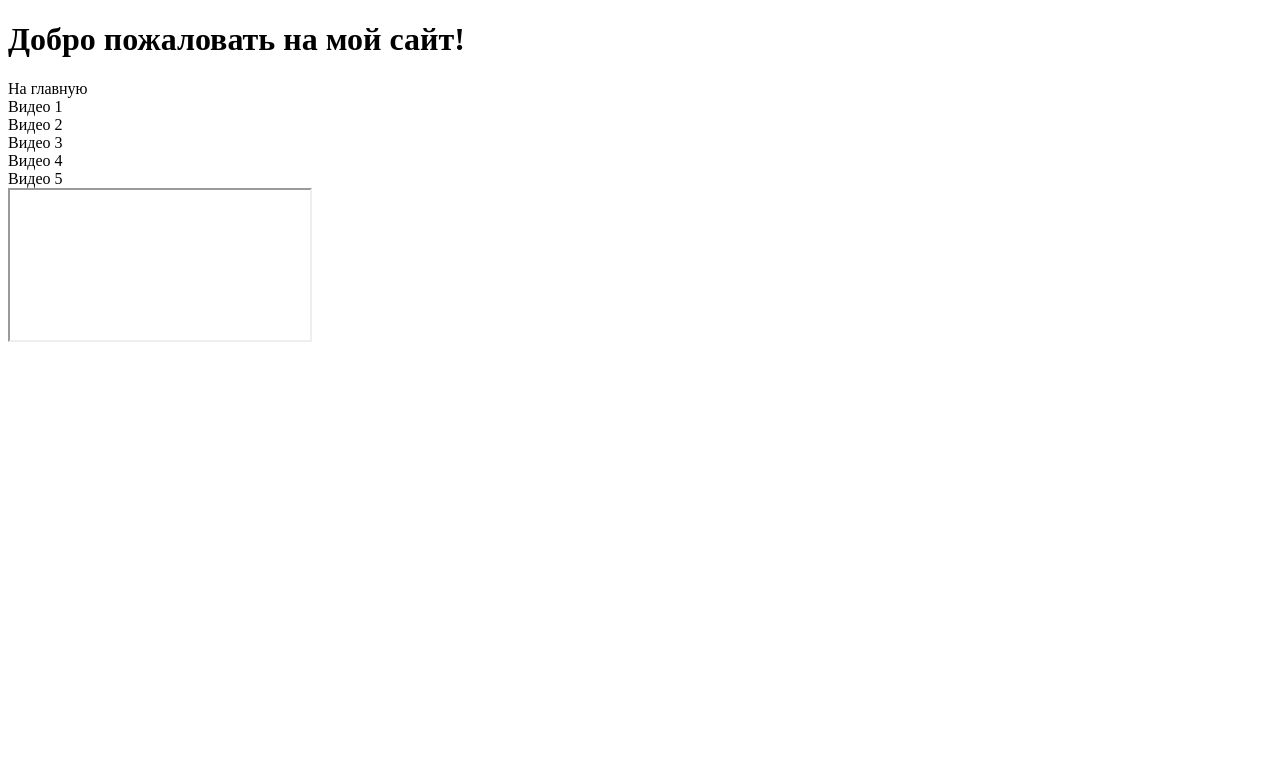
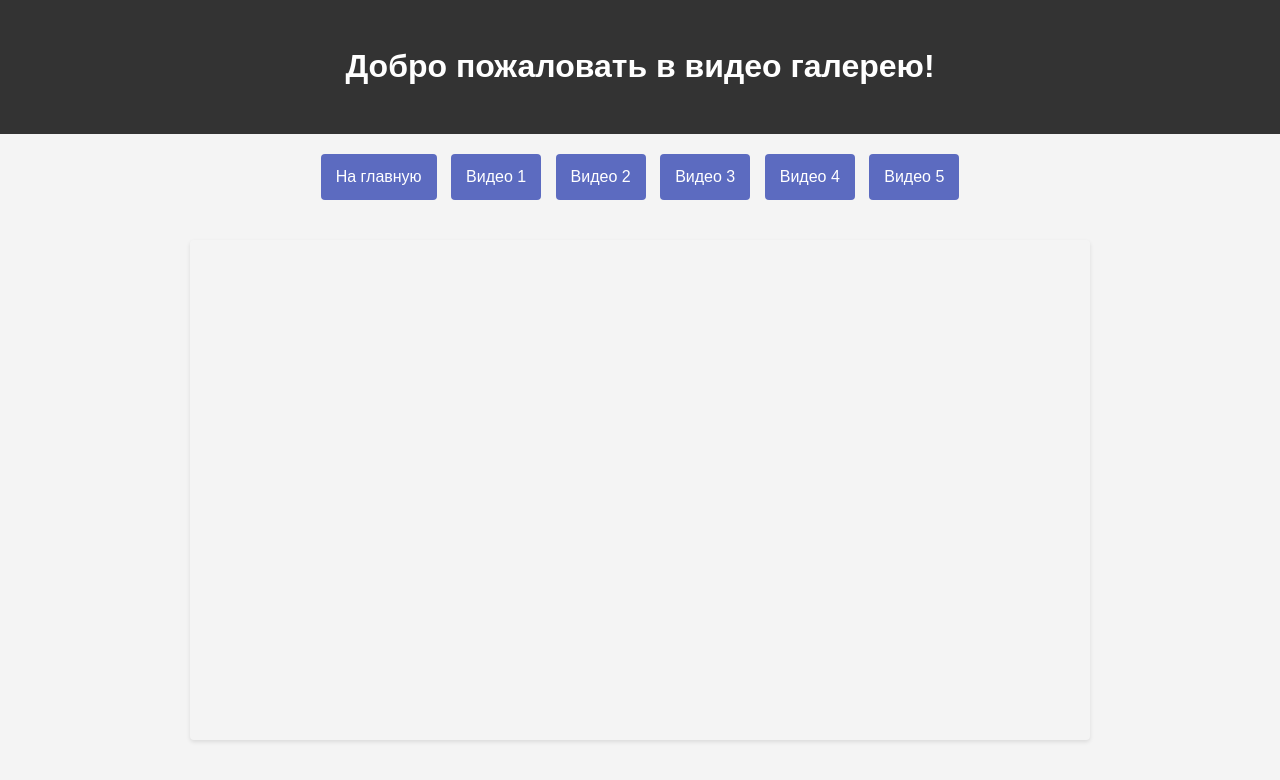
Before and after one commit to evgeny-dmitrievich/evgeny.dmitrievich.github.io, a plain HTML site: page index.html in a window 1280 px wide. Drawn offline with Linux system fonts and the light colour scheme.

Commit message:
Update index.html

```diff
--- a/index.html
+++ b/index.html
@@ -3,21 +3,69 @@
 <head>
     <meta charset="UTF-8">
     <meta name="viewport" content="width=device-width, initial-scale=1.0">
-    <title>Мой сайт с видео</title>
+    <title>Видео Галерея</title>
     <style>
-        /* - Ваши стили - */
+        body {
+            font-family: 'Arial', sans-serif;
+            margin: 0;
+            padding: 0;
+            background: #f4f4f4;
+            color: #333;
+            line-height: 1.6;
+        }
+
+        header {
+            background: #333;
+            color: #fff;
+            padding: 20px 0;
+            text-align: center;
+        }
+
+        .buttons-container {
+            text-align: center;
+            padding: 20px;
+        }
+
+        .button {
+            padding: 10px 15px;
+            display: inline-block;
+            margin-right: 10px;
+            background: #5C6BC0;
+            color: white;
+            border-radius: 4px;
+            text-decoration: none;
+            transition: background-color 0.3s ease-in-out;
+        }
+
+        .button:last-child {
+            margin-right: 0;
+        }
+
+        .button:hover {
+            background: #3F51B5;
+        }
+
+        .video-container {
+            max-width: 900px;
+            margin: 20px auto;
+        }
+
+        #videoFrame {
+            width: 100%;
+            height: 500px;
+            border: none;
+            border-radius: 4px;
+            box-shadow: 0 2px 4px rgba(0,0,0,0.1);
+        }
     </style>
 </head>
 <body>
     <header>
-        <h1>Добро пожаловать на мой сайт!</h1>
+        <h1>Добро пожаловать в видео галерею!</h1>
     </header>
 
     <div class="buttons-container">
-        <!-- Кнопка возврата на начальную страницу -->
         <div class="button" onclick="stopVideo();">На главную</div>
-
-        <!-- Кнопки для отображения видео под кнопками -->
         <div class="button" onclick="openVideo('https://catcast.tv/player/43075');">Видео 1</div>
         <div class="button" onclick="openVideo('https://catcast.tv/player/40953');">Видео 2</div>
         <div class="button" onclick="openVideo('https://catcast.tv/player/42498');">Видео 3</div>
@@ -25,9 +73,8 @@
         <div class="button" onclick="openVideo('https://catcast.tv/player/43693');">Видео 5</div>
     </div>
 
-    <!-- Контейнер для видео посередине страницы -->
     <div class="video-container">
-        <iframe id="videoFrame" src="" allowfullscreen></iframe>
+        <iframe id="videoFrame" src=""></iframe>
     </div>
 
     <script>
```
